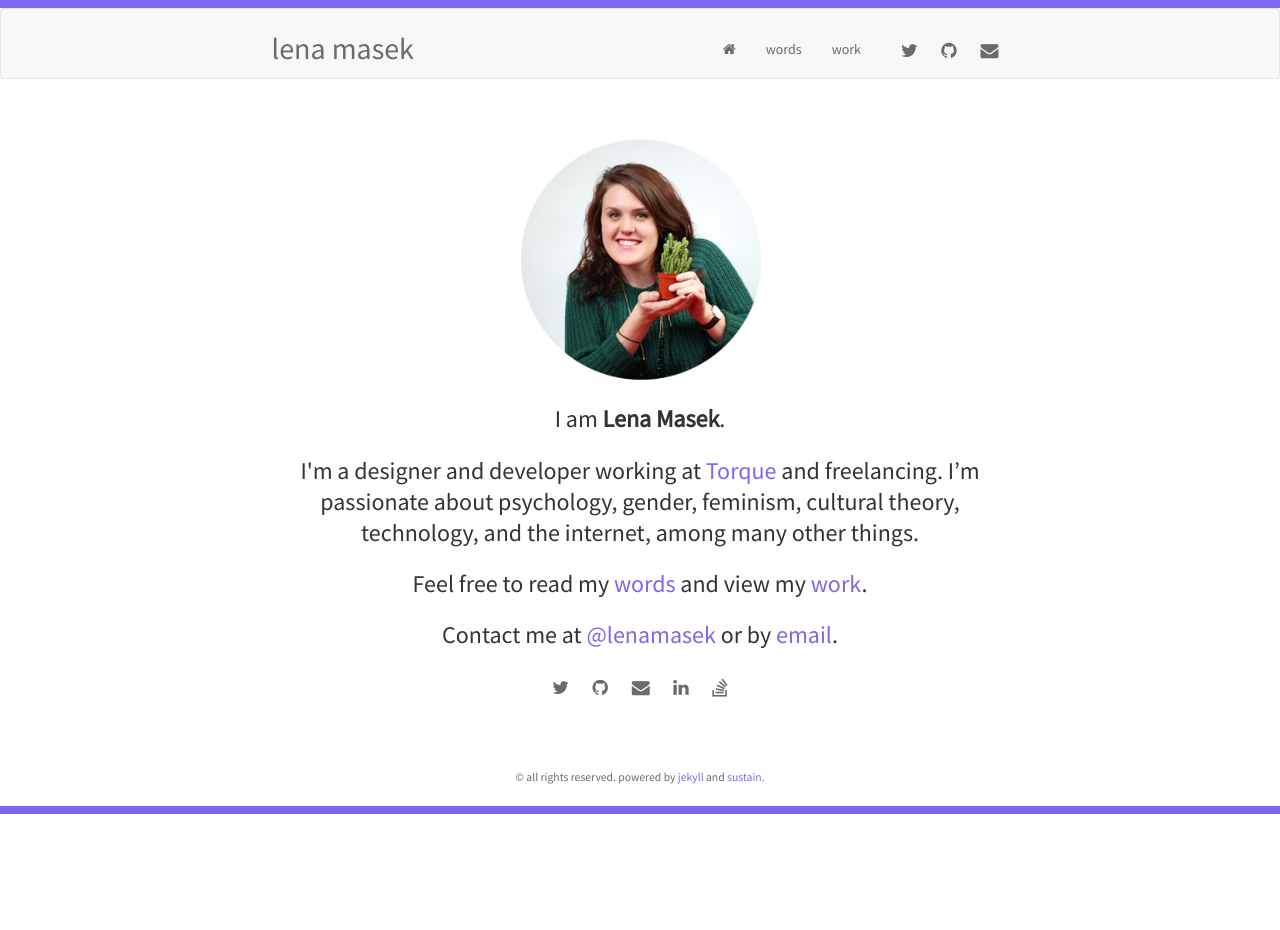
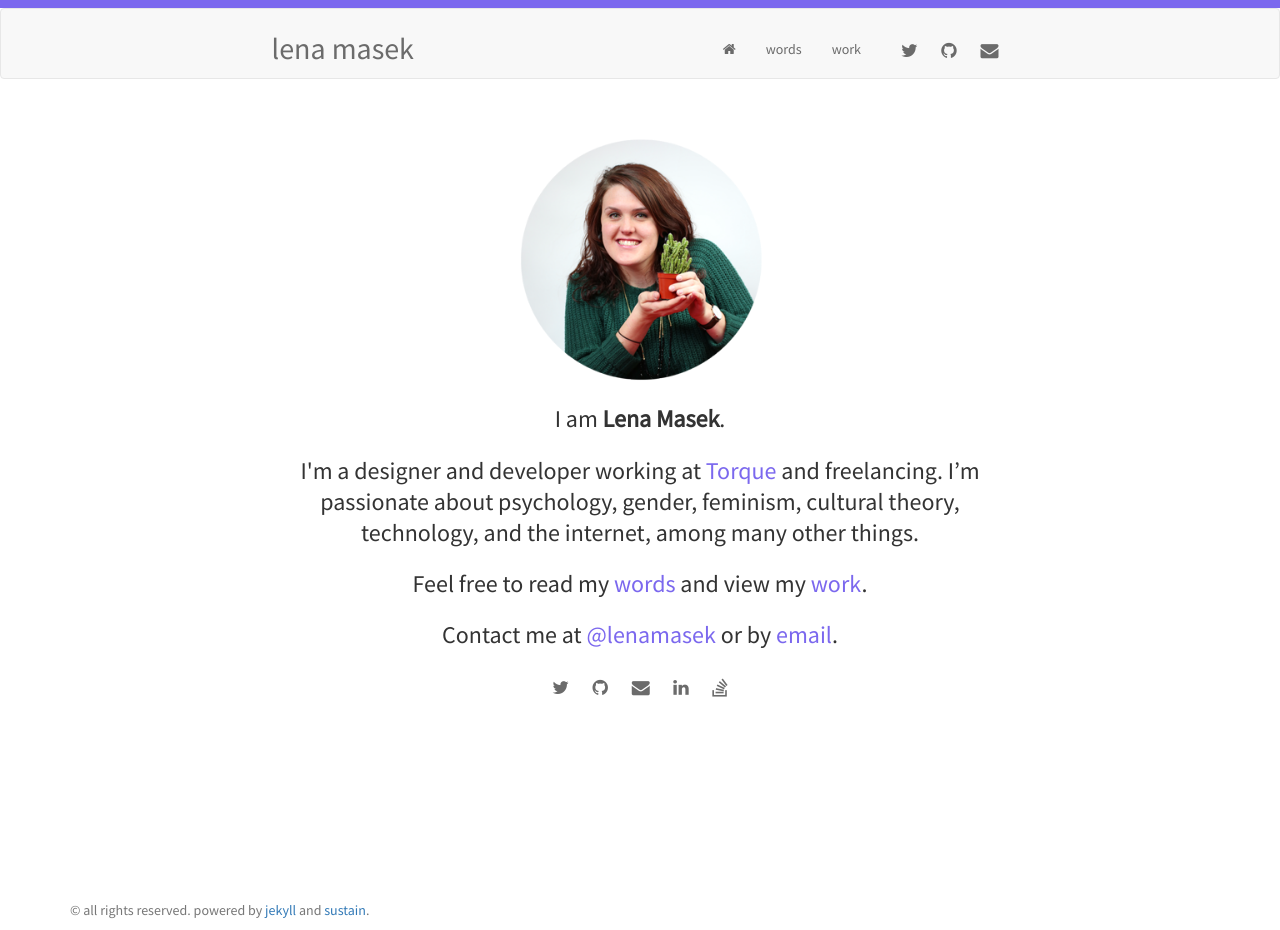
Before and after one commit to lenamasek/lenamasek.github.io, a Jekyll site: the page built from index.html, in a window 1280 px wide. Built offline with Jekyll 4.4.1, drawn with Linux system fonts in a browser that asks for light colours; nearby versions of some CDN libraries; the list of posts is cut into pages by our own code; before the commit the page ends 900 px from its top, so only the background shows below that.

Commit message:
add back sticky footer css

```diff
--- a/static/css/main.css
+++ b/static/css/main.css
@@ -12,13 +12,13 @@
   border-top: 4px solid mediumslateblue;
 }
 /* Wrapper for page content to push down footer */
-/*#wrap {
+#wrap {
   padding-bottom: 50px;
   min-height: 100%;
   height: auto;
    Negative indent footer by its height
   margin: 0 auto -65px;
-  /* Pad bottom by footer height */
+  /* Pad bottom by footer height
   /*padding: 0 0 60px;
 }*/
 
```
